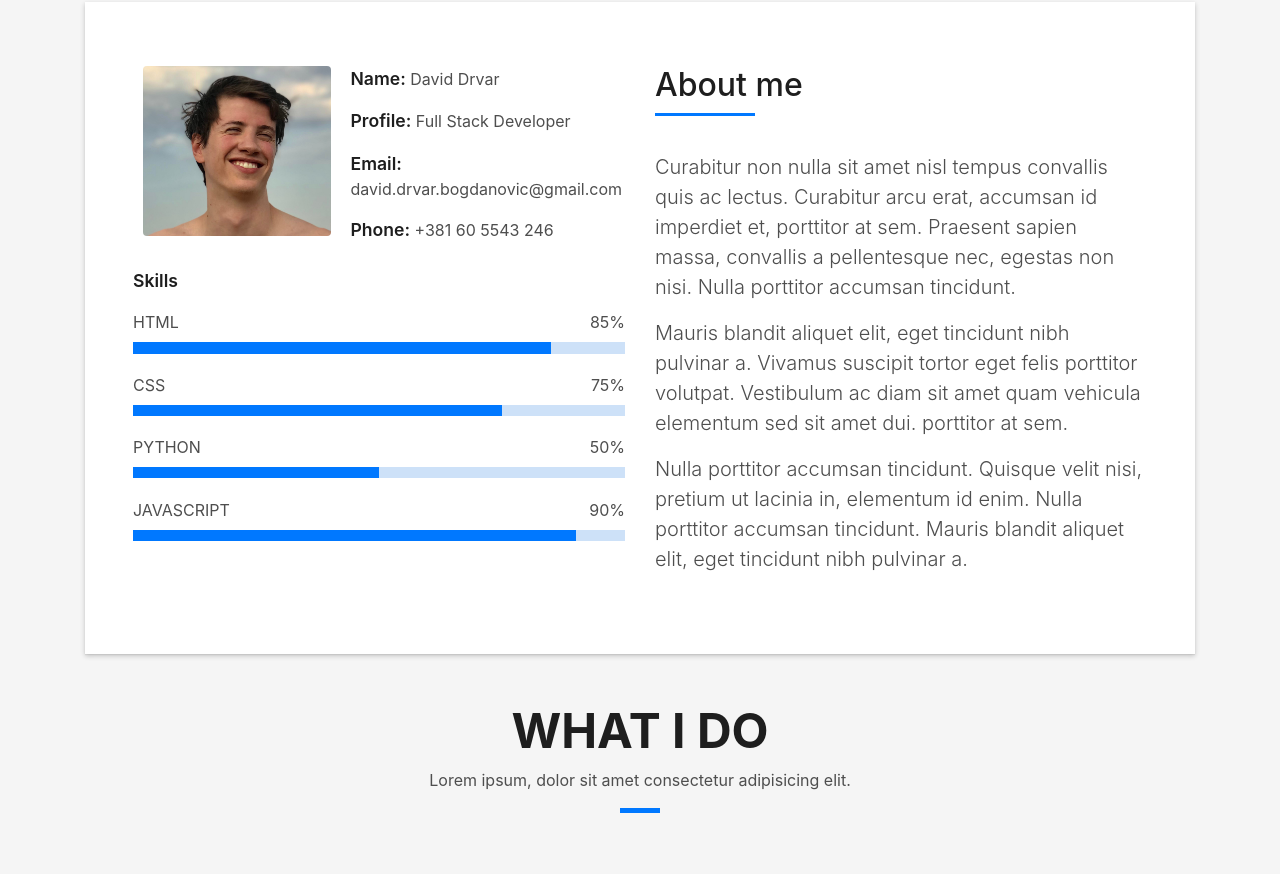
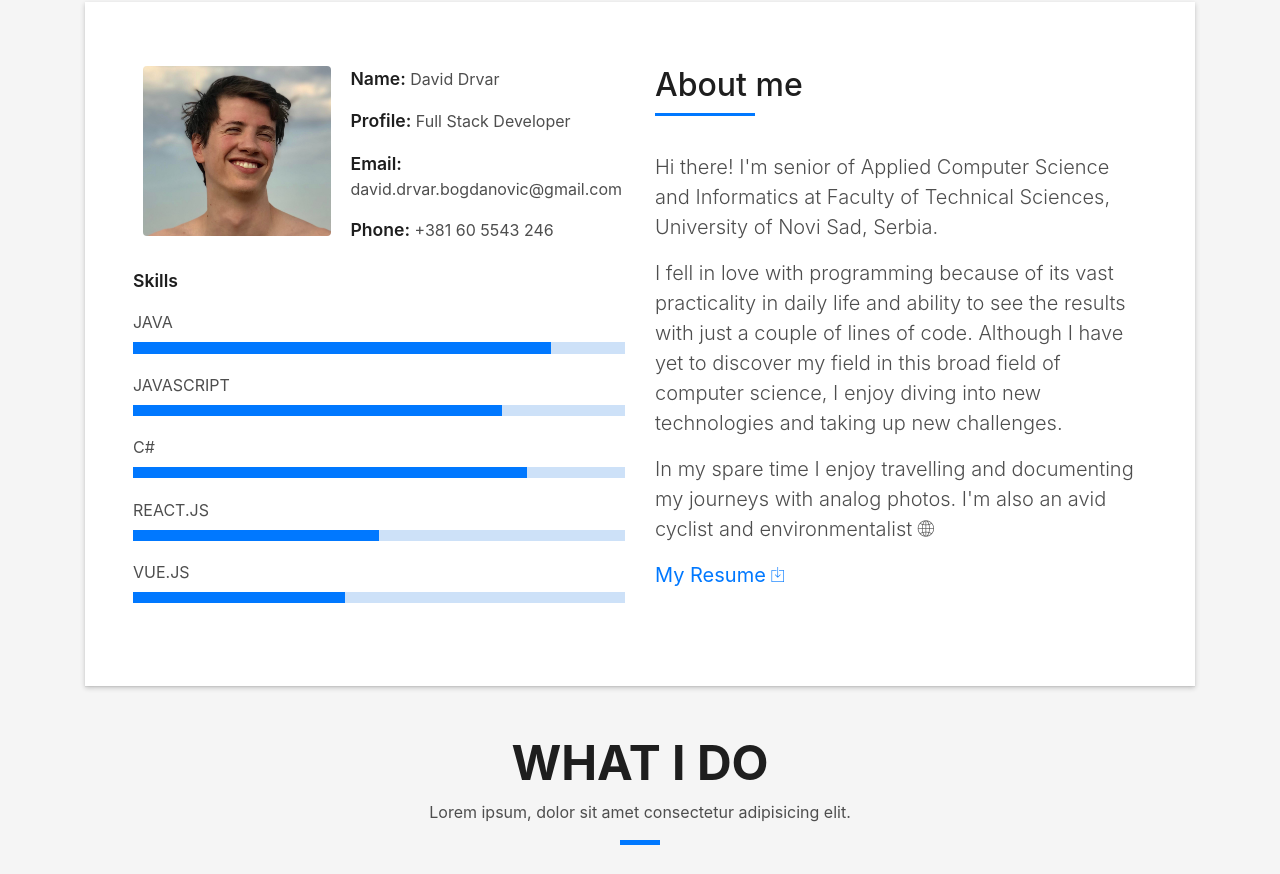
Before and after one commit to david-drvar/my-website-portfolio, a plain HTML site: page index.html in a window 1280 px wide. Shown: the part 862-1736 px from the top of the page. Drawn offline with Linux system fonts and the light colour scheme; files whose address does not match are found by name.

Commit message:
about me text; CV downloadable

```diff
--- a/index.html
+++ b/index.html
@@ -105,25 +105,30 @@
                 </div>
                 <div class="skill-mf">
                   <p class="title-s">Skills</p>
-                  <span>HTML</span> <span class="pull-right">85%</span>
+                  <span>JAVA</span> <span class="pull-right"></span>
                   <div class="progress">
                     <div class="progress-bar" role="progressbar" style="width: 85%;" aria-valuenow="85" aria-valuemin="0"
                       aria-valuemax="100"></div>
                   </div>
-                  <span>CSS</span> <span class="pull-right">75%</span>
+                  <span>JAVASCRIPT</span> <span class="pull-right"></span>
                   <div class="progress">
                     <div class="progress-bar" role="progressbar" style="width: 75%" aria-valuenow="75" aria-valuemin="0"
                       aria-valuemax="100"></div>
                   </div>
-                  <span>PYTHON</span> <span class="pull-right">50%</span>
+                  <span>C#</span> <span class="pull-right"></span>
+                  <div class="progress">
+                    <div class="progress-bar" role="progressbar" style="width: 80%" aria-valuenow="80" aria-valuemin="0"
+                      aria-valuemax="100"></div>
+                  </div>
+                  <span>REACT.JS</span> <span class="pull-right"></span>
                   <div class="progress">
                     <div class="progress-bar" role="progressbar" style="width: 50%" aria-valuenow="50" aria-valuemin="0"
                       aria-valuemax="100"></div>
                   </div>
-                  <span>JAVASCRIPT</span> <span class="pull-right">90%</span>
+                  <span>VUE.JS</span> <span class="pull-right"></span>
                   <div class="progress">
-                    <div class="progress-bar" role="progressbar" style="width: 90%" aria-valuenow="90" aria-valuemin="0"
-                      aria-valuemax="100"></div>
+                    <div class="progress-bar" role="progressbar" style="width: 43%" aria-valuenow="43" aria-valuemin="0"
+                         aria-valuemax="100"></div>
                   </div>
                 </div>
               </div>
@@ -135,20 +140,17 @@
                     </h5>
                   </div>
                   <p class="lead">
-                    Curabitur non nulla sit amet nisl tempus convallis quis ac lectus. Curabitur arcu erat, accumsan id
-                    imperdiet et, porttitor
-                    at sem. Praesent sapien massa, convallis a pellentesque nec, egestas non nisi. Nulla
-                    porttitor accumsan tincidunt.
+                    Hi there! I'm senior of  Applied Computer Science and Informatics at Faculty of Technical Sciences, University of Novi Sad, Serbia.
                   </p>
                   <p class="lead">
-                    Mauris blandit aliquet elit, eget tincidunt nibh pulvinar a. Vivamus suscipit tortor eget felis
-                    porttitor volutpat. Vestibulum
-                    ac diam sit amet quam vehicula elementum sed sit amet dui. porttitor at sem.
+                    I fell in love with programming because of its vast practicality in daily life and ability to see the results with just a couple of lines of code.
+                    Although I have yet to discover my field in this broad field of computer science, I enjoy diving into new technologies and taking up new challenges.
                   </p>
                   <p class="lead">
-                    Nulla porttitor accumsan tincidunt. Quisque velit nisi, pretium ut lacinia in, elementum id enim.
-                    Nulla porttitor accumsan
-                    tincidunt. Mauris blandit aliquet elit, eget tincidunt nibh pulvinar a.
+                    In my spare time I enjoy travelling and documenting my journeys with analog photos. I'm also an avid cyclist and environmentalist <span class="ion-ios-world-outline"></span>
+                  </p>
+                  <p class="lead">
+                    <a  href="files/David_Drvar_CV.pdf" target="_blank"><b><span style="color: #0078ff">My Resume <span class="ion-ios-download-outline"></span></span></b></a>
                   </p>
                 </div>
               </div>
```
Also changed, not shown: 1 other file.
